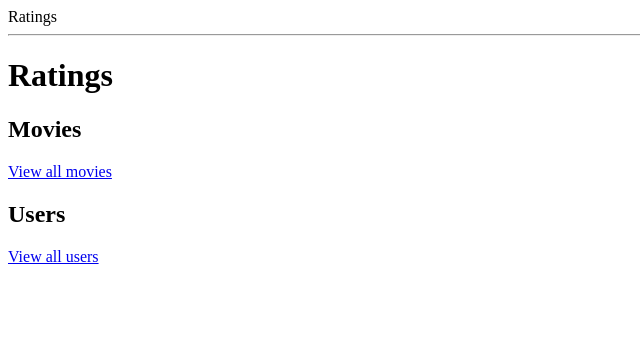
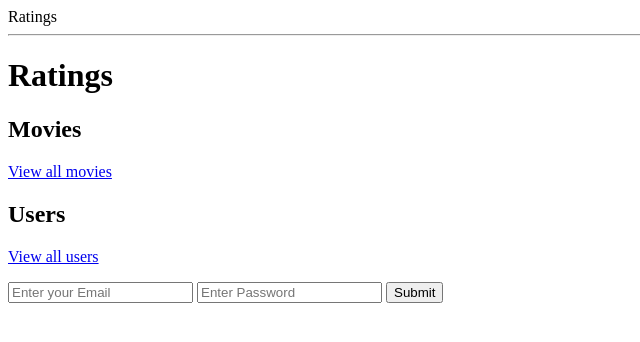
Before and after one commit to kazshidara/ratings-lab, a Flask app: page / in a window 1280 px wide. Shown: the top 342 px of the page, without its empty margins (0-640 px from the left). Run offline with Flask 2, Linux system fonts and the light colour scheme.

Commit message:
Added docstrings, comments, added login form

```diff
--- a/model.py
+++ b/model.py
@@ -39,6 +39,7 @@ class Movie(db.Model):
     title = db.Column(db.String(100), nullable=False)
     released_at = db.Column(db.DateTime, nullable=True)
     imdb_url = db.Column(db.String(200), nullable=True)
+    # increased String limit for URL, had to drop db and create again
 
 class Rating(db.Model):
     """User's rating of movie on website"""
@@ -48,11 +49,14 @@ class Rating(db.Model):
     rating_id = db.Column(db.Integer, autoincrement=True, primary_key=True)
     movie_id = db.Column(db.Integer, db.ForeignKey('movies.movie_id'))
     user_id = db.Column(db.Integer, db.ForeignKey('users.user_id'))
+    # Foreign keys allow for relationship user & movie, changed nullable to default
+    # true just in case there are discrepancies in the other table(s)
     score = db.Column(db.Integer, nullable=False)
 
     user = db.relationship('User', backref=db.backref('ratings', order_by=rating_id))
     movie = db.relationship('Movie', backref=db.backref('ratings', order_by=rating_id))
-
+    # Defined relationships between the User/Movie classes and a queried list of
+    # all Rating objects
 
 ##############################################################################
 # Helper functions
--- a/server.py
+++ b/server.py
@@ -22,43 +22,79 @@ app.jinja_env.undefined = StrictUndefined
 @app.route('/')
 def index():
     """Homepage."""
+
     return render_template('homepage.html')
+
 
 @app.route('/users')
 def user_list():
     """Show list of users."""
 
     users = User.query.all()
-    print('users!!!!!!!!!!!!!!!!!!!!!!!!!!!!!!!!!!', users)
+    # queries for all user objects, set to a variable to pass into the html page
 
     return render_template("user_list.html", users=users)
 
+
 @app.route('/registration')
 def show_reg_form():
+    """Renders registration_form page for users to fill out"""
 
     return render_template("registration_form.html")
 
+
 @app.route('/processed_form')
 def process_form():
+    """Get information that the user filled in, check if email exists in database"""
 
     email = request.args.get('email')
     password = request.args.get('pass')
 
     if User.query.filter(User.email==email).first():
-        print("Sorry, that email already exists.")
+    # Query the database for the email entered, if it exists already redirect back
+    # to the form page
+
+        flash("Sorry, that email already exists.")
 
         return redirect('/registration')
 
     else:
+    # if the user does not exist...
 
         newuser = User()
+        # instantiate the User class
+
         db.session.add(newuser)
+        # add the user to the database session
+
         newuser.email = email
+        # set the email to the input email
+
         db.session.commit()
+        # commit the session
 
-        print('else !')
+        flash('else !')
 
         return render_template("new_page.html", newuser=newuser)
+
+
+@app.route('/login_form', methods=['POST'])
+def login():
+    email = request.form.get('email')
+    password = request.form.get('pass')
+
+    print('EMAILLLLL!!!!!!!', email)
+
+    if User.query.filter(User.email==email).first():
+        print('Yeaaaaaaahh, you in derr')
+        return render_template('new_page.html')
+
+    else:
+        print('else, SORRY')
+        return redirect('/registration')
+
+
+
 
 
 
@@ -68,6 +104,7 @@ if __name__ == "__main__":
     app.debug = True
     # make sure templates, etc. are not cached in debug mode
     app.jinja_env.auto_reload = app.debug
+    # DEBUG_TB_INTERCEPT_REDIRECTS = False
 
     connect_to_db(app)
 
--- a/templates/homepage.html
+++ b/templates/homepage.html
@@ -9,4 +9,13 @@
 <h2>Users</h2>
 <p><a href="/users">View all users</a></p>
 
+<form action="/login_form" method="POST">
+    <input type="text" name="email" placeholder="Enter your Email">
+    <input type="text" name="pass" placeholder="Enter Password">
+    <input type="submit">
+</form>
+
 {% endblock %}
+
+
+<!-- First page User is shown, links for Movies and Users  -->
--- a/templates/new_page.html
+++ b/templates/new_page.html
@@ -7,3 +7,6 @@
       {{ newuser.email }} {{ newuser.user_id }}
 
 {% endblock %}
+
+<!-- User directed to this page after inputting valid email and password. Get user
+email and id from newuser object (they've been inserted into db) -->
--- a/templates/registration_form.html
+++ b/templates/registration_form.html
@@ -13,3 +13,5 @@
 
 
 {% endblock %}
+
+<!-- Taking in email and password to validate and/or update the db -->
--- a/templates/user_list.html
+++ b/templates/user_list.html
@@ -14,3 +14,5 @@
   </ul>
 
 {% endblock %}
+
+<!-- Loops through all of the user's id and emails inside the db -->
```
